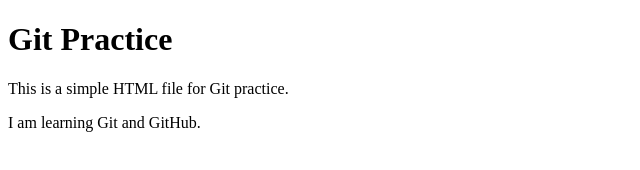
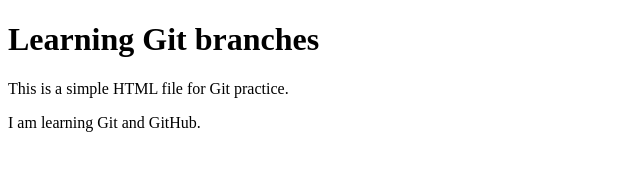
Before and after one commit to Jagan7411/git-practice, a plain HTML site: page index.html in a window 1280 px wide. Shown: the whole page, without its empty margins (0-640 px from the left). Drawn offline with Linux system fonts and the light colour scheme.

Commit message:
Changed heading in feature branch

```diff
--- a/index.html
+++ b/index.html
@@ -6,7 +6,7 @@
     <title>Git practice</title>
 </head>
 <body>
-    <h1>Git Practice</h1>
+    <h1>Learning Git branches</h1>
     <p>This is a simple HTML file for Git practice.</p>
     <p>I am learning Git and GitHub.</p>
 </body>
```
